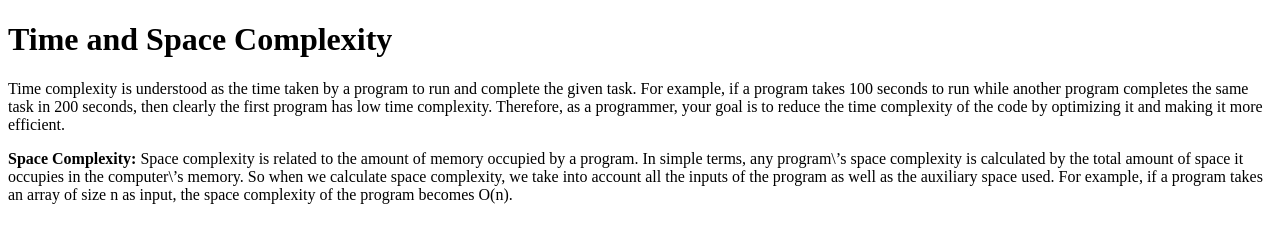
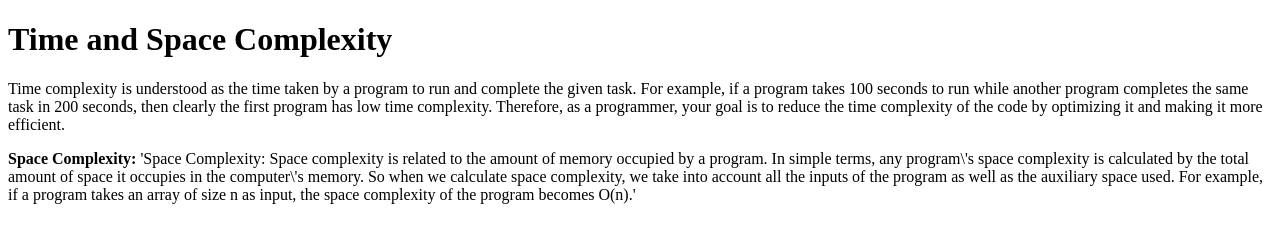
Before and after one commit to acciojob/time-and-space-complexity-skumar343, a website: page main.html in a window 1280 px wide. Drawn offline with Linux system fonts and the light colour scheme.

Commit message:
created a submission

```diff
--- a/main.html
+++ b/main.html
@@ -10,7 +10,7 @@
 	<header><h1>Time and Space Complexity</h1></header>
 	<p>Time complexity is understood as the time taken by a program to run and complete the given task. For example, if a program takes 100 seconds to run while another program completes the same task in 200 seconds, then clearly the first program has low time complexity. Therefore, as a programmer, your goal is to reduce the time complexity of the code by optimizing it and making it more efficient.</p>
 
-<p><b>Space Complexity:</b> Space complexity is related to the amount of memory occupied by a program. In simple terms, any program\’s space complexity is calculated by the total amount of space it occupies in the computer\’s memory. So when we calculate space complexity, we take into account all the inputs of the program as well as the auxiliary space used. For example, if a program takes an array of size n as input, the space complexity of the program becomes O(n).</p><!-- the entire body must be written by student -->
+<p><b>Space Complexity:</b> 'Space Complexity: Space complexity is related to the amount of memory occupied by a program. In simple terms, any program\'s space complexity is calculated by the total amount of space it occupies in the computer\'s memory. So when we calculate space complexity, we take into account all the inputs of the program as well as the auxiliary space used. For example, if a program takes an array of size n as input, the space complexity of the program becomes O(n).'</p><!-- the entire body must be written by student -->
     <script type="text/javascript" src="./script.js">
 </script>
 
```
